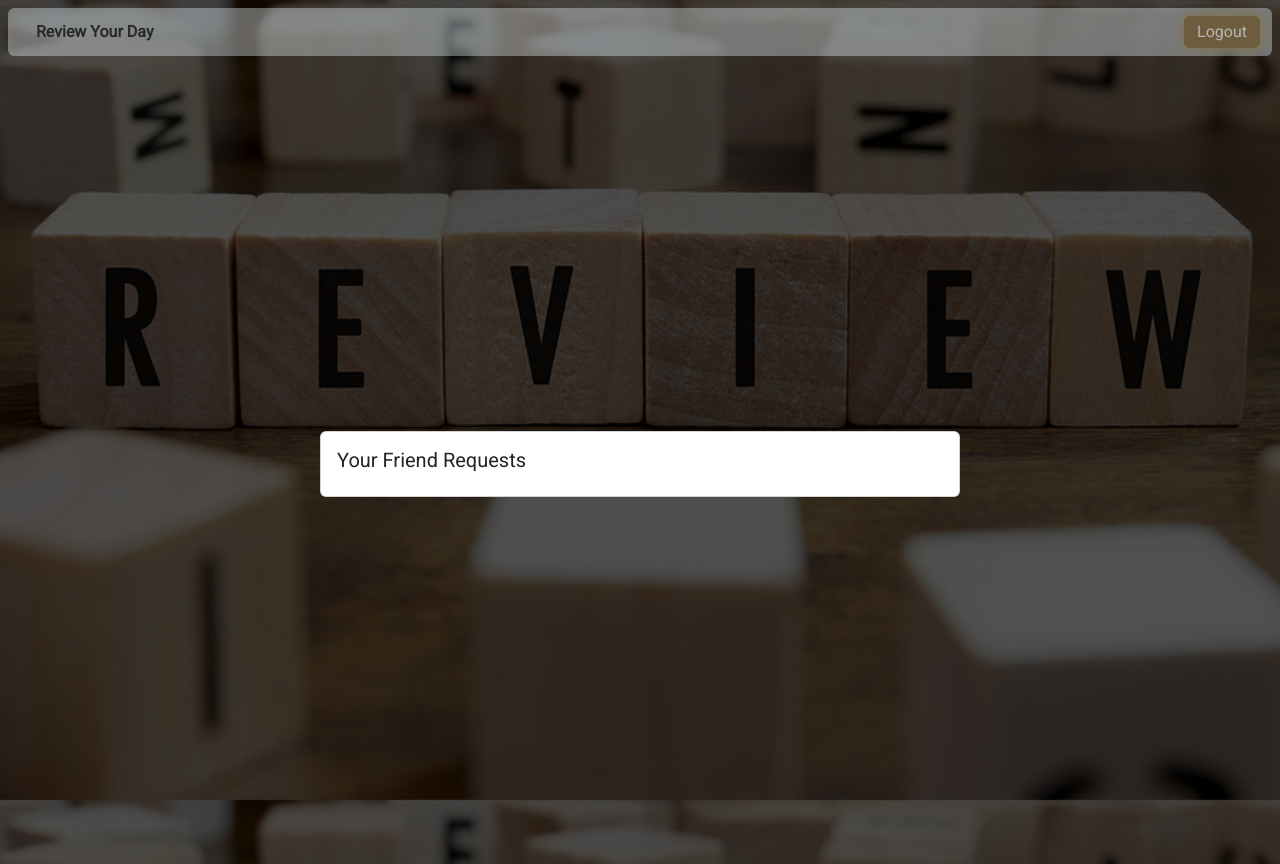
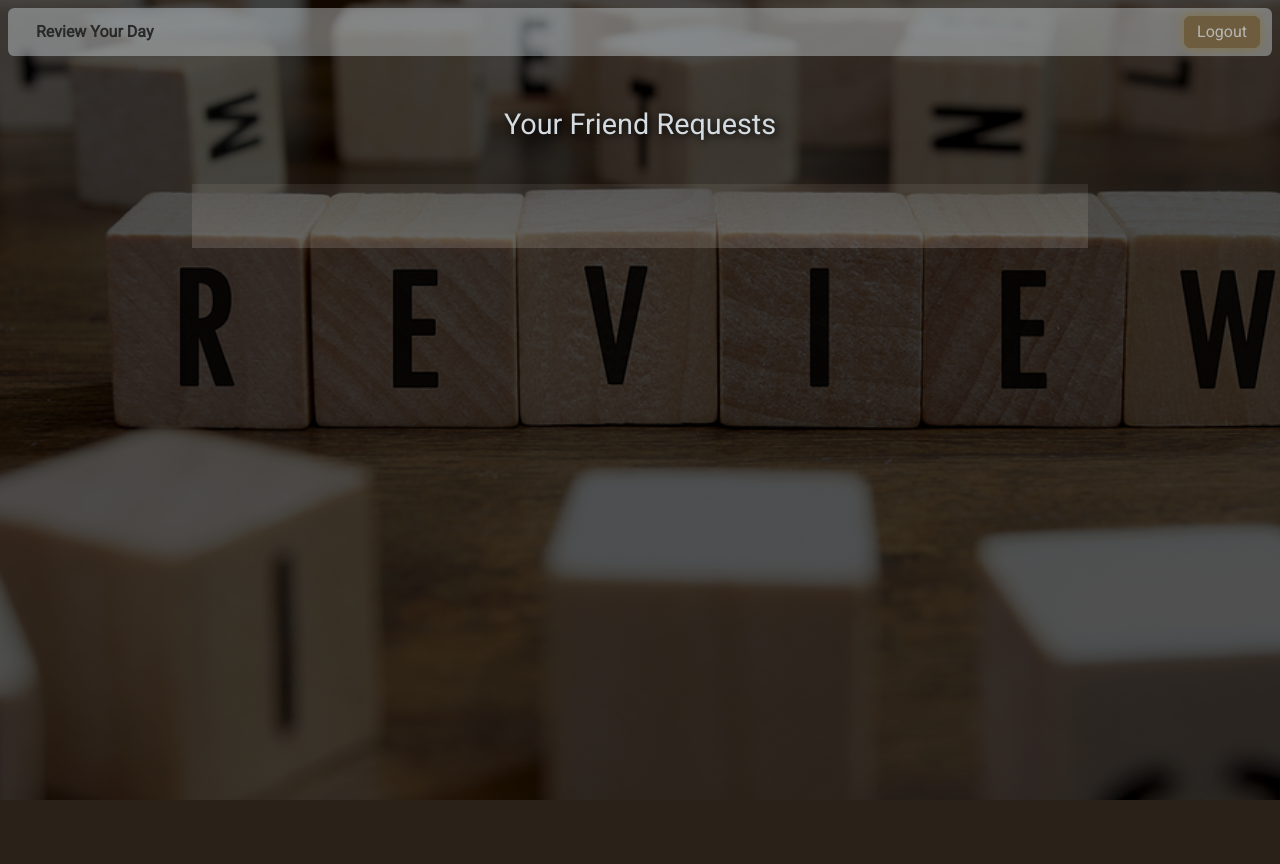
Before and after one commit to shalearkane/DailyReview, a Django app: page /friends/requests/ in a window 1280 px wide. After the commit the page ends 800 px from the top, so only its background shows below. Run offline with Django 4.2, Linux system fonts and the light colour scheme; a user stored in the database is signed in; tables that the repository leaves empty hold one stand-in row (values such as "Sample post"); some libraries are stand-ins or nearby versions.

Commit message:
Updated requests

```diff
--- a/static/feed.css
+++ b/static/feed.css
@@ -47,8 +47,9 @@
 }
 
 .username-date {
+    display: flex;
+    flex-direction: row;
     width: 18rem;
-    height: 4rem;
     padding: 0.5rem 1rem;
     border-radius: 0.7rem;
     box-shadow: 3px 3px 9px -3px black;
@@ -59,7 +60,6 @@
     width: 2.5rem;
     border-radius: 10rem;
     float: left;
-    margin-top: 0.2rem;
     margin-right: 1rem;
 }
 
@@ -71,6 +71,7 @@
 .username-date div p:last-child {
     color: #ddd;
     font-size: 0.8rem;
+    margin-bottom: 0;
 }
 
 .review-title {
--- /dev/null
+++ b/static/requests.css
@@ -0,0 +1,146 @@
+body {
+  overflow: hidden;
+}
+
+.container {
+  display: flex;
+  flex-direction: column;
+  position: relative;
+  top: 0vh;
+  animation: swipe-up 0.8s ease-out 0s 1;
+}
+
+@keyframes swipe-up {
+  from {
+    top: 50vh;
+  }
+  top {
+    top: 0vh;
+  }
+}
+
+.item1 {
+  align-self: center;
+  font-size: 1.8rem;
+  color: rgb(212, 220, 226);
+  text-shadow: 2px 2px 8px black;
+  height: 15vh;
+  line-height: 15vh;
+}
+
+.item2 {
+  background: linear-gradient(
+    rgba(199, 191, 180, 0.1),
+    rgba(199, 191, 180, 0.2)
+  );
+  max-height: 70vh;
+  min-height: min-content;
+  overflow-y: auto;
+  position: relative;
+  width: 70vw;
+  align-self: center;
+}
+
+.requests {
+  display: grid;
+  grid-template-columns: max-content max-content;
+  align-items: center;
+  justify-content: center;
+  justify-items: end;
+  row-gap: 1rem;
+  margin-top: 2rem;
+  margin-bottom: 2rem;
+}
+
+.username-date {
+  display: flex;
+  flex-direction: row;
+  width: max-content;
+  /* height: 4rem; */
+  padding: 0.5rem 1rem;
+  border-radius: 0.7rem;
+  box-shadow: 3px 3px 9px -3px black;
+  /* padding: 1rem; */
+}
+
+.username-date div img {
+  width: 2.5rem;
+  border-radius: 10rem;
+  float: left;
+  /* margin-top: 0.2rem; */
+  margin-right: 1rem;
+}
+
+.username-date div p:first-child {
+  margin-bottom: 0;
+  color: rgb(255, 255, 255);
+}
+
+.username-date div p:last-child {
+  color: #ddd;
+  font-size: 0.8rem;
+  margin-bottom: 0;
+}
+
+.accept-reject {
+  /* margin: 1.5rem; */
+  display: flex;
+  flex-direction: row;
+  justify-content: center;
+  margin-left: 3rem;
+}
+
+.button {
+  background-color: transparent;
+  padding: 0.3rem 1rem;
+  border-radius: 0.8rem;
+  margin: 0rem 0.5rem;
+  transition: 0.15s ease-out;
+  font-size: 1.2rem;
+}
+
+.accept {
+  color: rgb(167, 147, 111);
+  border: 3px solid rgb(130, 109, 73);
+}
+
+.reject {
+  color: rgb(196, 51, 22);
+  border: 3px solid rgb(151, 28, 4);
+}
+
+.accept:hover {
+  transform: scale(1.02);
+  background-color: rgb(130, 109, 73);
+  color: #ddd;
+}
+
+.reject:hover {
+  transform: scale(1.02);
+  background-color: rgb(151, 28, 4);
+  color: #ddd;
+}
+
+.accept:active {
+  transform: scale(1);
+  background-color: rgb(107, 87, 52);
+}
+
+.reject:active {
+  transform: scale(1);
+  background-color: rgb(104, 19, 2);
+}
+
+.accepted {
+  background-color: rgb(130, 109, 73);
+  border: 2px solid rgb(130, 109, 73);
+  color: #ddd;
+  transform: scale(1.02);
+}
+
+.rejected {
+  background-color: rgb(151, 28, 4);
+  border: 2px solid rgb(151, 28, 4);
+  color: #ddd;
+  transform: scale(1.02);
+}
--- a/templates/friendship/requests.html
+++ b/templates/friendship/requests.html
@@ -2,37 +2,44 @@
 {% load static %}
 {% load socialaccount %}
 {% block content %}
-    <div class="d-flex align-items-center justify-content-center h-100">
-        <div class="card" style="width: 50%;align: center;">
-            <div class="card-body">
-                <h5 class="card-title">Your Friend Requests</h5>
-                <ul class="list-group">
+<head>
+    <link rel="stylesheet" href="{% static 'requests.css' %}">
+</head>
+<body>
+    <div class="container">
+        <div class="item1">Your Friend Requests</div>
+        <div class="item2">
+            <div class="requests">
                 {% for request in friend_requests %}
-                        <li id="li-{{ request.id }}" class="list-group-item">
-                            <div class="d-flex flex-row bd-highlight align-items-center">
-                                <div class="flex-fill align-self-center">{{ request.from_user.username }}</div>
-                                <div class="align-self-center">
+                    <div class="username-date">
+                        <div>
+                            <img src="{{ request.from_user.socialaccount_set.all.0.get_avatar_url }}"
+                                alt="avatar">
+                        </div>
+                        <div>
+                            <p>{{ request.from_user.first_name }} {{ request.from_user.last_name }}</p>
+                            <p>@{{ request.from_user.username }}</p>
+                        </div>
+                    </div>
+                    <div class="accept-reject">
                         <button id="accept-{{ request.id }}"
                                 type="button"
-                                            class="btn btn-success"
-                                            value="{{ request.id }}">Accept</button>
-                                </div>
-                                <div class="align-self-center">
+                                value="{{ request.id }}"
+                                class="accept button">Accept</button>
+
                         <button id="reject-{{ request.id }}"
                                 type="button"
-                                            class="btn btn-danger"
-                                            value="{{ request.id }}">Reject</button>
+                                value="{{ request.id }}"
+                                class="reject button">Reject</button>
                     </div>
-                            </div>
-                        </li>
                 {% endfor %}
-                </ul>
             </div>
         </div>
     </div>
+</body>
     <script>
         $(document).ready(function(){
-            $(".btn-success").button().click(function(){
+            $(".accept").button().click(function(){
                 var pk = $(this).val()
                 var proto_url = '{% url 'process-friendship-request' pk=0 %}'
                 var url = proto_url.substr(0, proto_url.length - 1) + pk
@@ -46,12 +53,14 @@
                     success: function(data, status, xhr) {
                         $(`#reject-${pk}`).remove();
                         $(`#accept-${pk}`).text("Accepted");
-                        $(`#accept-${pk}`).addClass('disabled');
+                        $(`#accept-${pk}`).toggleClass("accepted");
+                        $(`#accept-${pk}`).attr('disabled', "");
+                        $(`#accept-${pk}`).removeClass("accept");
                     }
                 })
             });
 
-            $(".btn-danger").button().click(function(){
+            $(".reject").button().click(function(){
                 var pk = $(this).val()
                 var proto_url = '{% url 'process-friendship-request' pk=0 %}'
                 var url = proto_url.substr(0, proto_url.length - 1) + pk
@@ -65,7 +74,9 @@
                     success: function(data, status, xhr) {
                         $(`#accept-${pk}`).remove();
                         $(`#reject-${pk}`).text("Rejected");
-                        $(`#reject-${pk}`).addClass('disabled');
+                        $(`#reject-${pk}`).toggleClass("rejected");
+                        $(`#reject-${pk}`).attr('disabled', "");
+                        $(`#reject-${pk}`).removeClass("reject");
                     }
                 })
             });
```
Also changed, not shown: static/friends.css (+6 -1 lines). Lines whose indentation alone changed are shown as unchanged.
